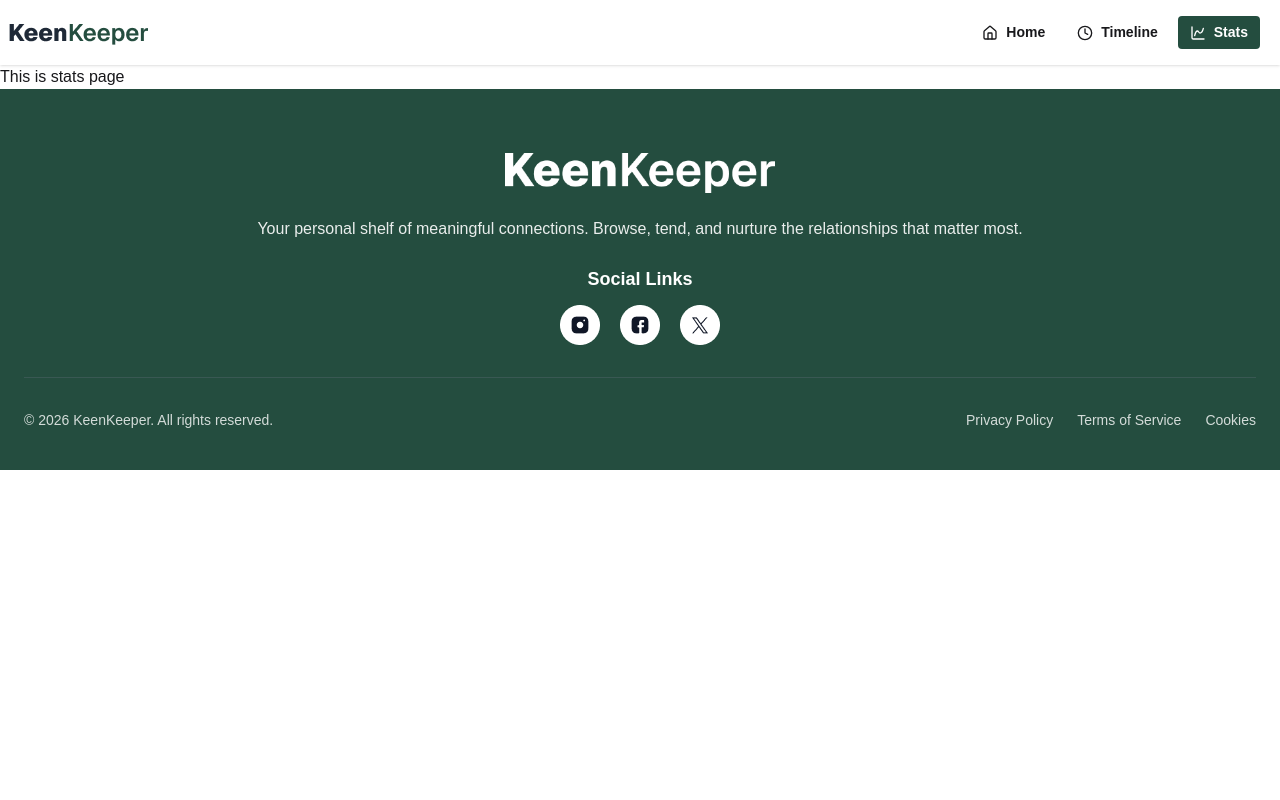
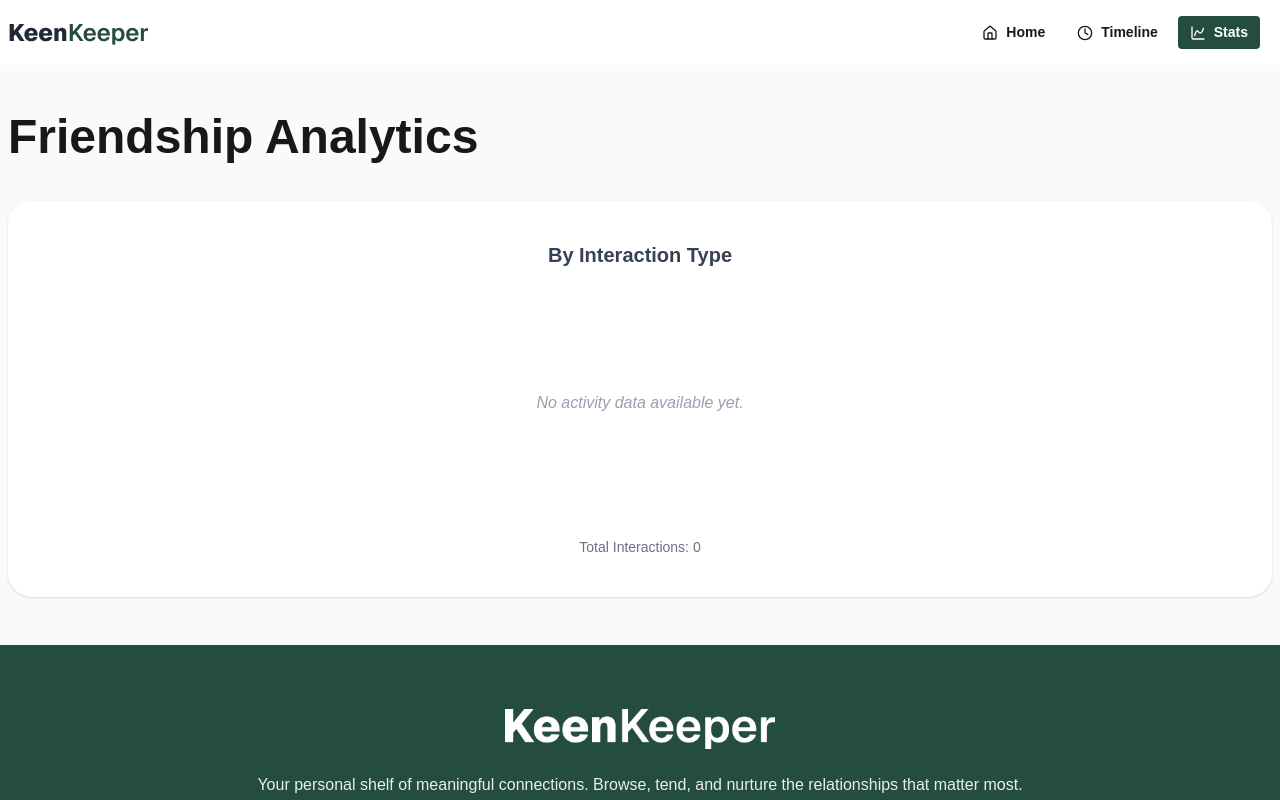
Before and after one commit to kabir31416/ph-assignment-seven, a React (Vite) app: page /stats in a window 1280 px wide. Shown: the top 800 px of the page. Built offline with nearby package versions, Linux system fonts and the light colour scheme.

Commit message:
Stats page added with pie chart

```diff
--- a/package.json
+++ b/package.json
@@ -17,6 +17,7 @@
     "react-dom": "^19.2.4",
     "react-router": "^7.14.1",
     "react-toastify": "^11.0.5",
+    "recharts": "^3.8.1",
     "tailwindcss": "^4.2.2"
   },
   "devDependencies": {
--- a/src/components/HeroSection.jsx
+++ b/src/components/HeroSection.jsx
@@ -11,7 +11,7 @@ const HeroSection = () => {
                 <button className='btn text-white bg-[#244D3F] my-5'><Plus/> Add a Friend</button>
             </div>
 
-            <div className='flex items-center justify-center gap-8'>
+            <div className='flex items-center justify-center gap-8 sm: flex-col md:flex-row'>
                 <div className='card bg-base-100 card-xs shadow-sm flex flex-col items-center justify-center p-8 gap-4 w-full'>
                     <h1 className='text-4xl text-green-800 font-bold'>10</h1>
                     <p>Total Friends</p>
--- a/src/components/Navbar.jsx
+++ b/src/components/Navbar.jsx
@@ -33,15 +33,7 @@ const Navbar = () => {
                 <ul
                   tabIndex="-1"
                   className="menu menu-sm dropdown-content bg-base-100 rounded-box z-1 mt-3 w-52 p-2 shadow">
-                  <li><a>Item 1</a></li>
-                  <li>
-                    <a>Parent</a>
-                    <ul className="p-2">
-                      <li><a>Submenu 1</a></li>
-                      <li><a>Submenu 2</a></li>
-                    </ul>
-                  </li>
-                  <li><a>Item 3</a></li>
+                  {links}
                 </ul>
               </div>
               <img src={NavLogo} alt="" />
--- a/src/pages/StatsPage.jsx
+++ b/src/pages/StatsPage.jsx
@@ -1,9 +1,59 @@
-import React from 'react';
+import React, { useContext } from 'react';
+import { FriendsContext } from '../context/FriendsProvider';
+import { PieChart, Pie, Cell, ResponsiveContainer, Tooltip, Legend } from 'recharts';
 
 const StatsPage = () => {
+    const { history } = useContext(FriendsContext);
+
+    const chartData = [
+        { name: 'Call', value: history?.filter(h => h.type === 'Call').length || 0, color: '#3B82F6' },
+        { name: 'Text', value: history?.filter(h => h.type === 'Text').length || 0, color: '#10B981' },
+        { name: 'Video', value: history?.filter(h => h.type === 'Video').length || 0, color: '#A855F7' },
+    ];
+
+    const hasData = chartData.some(item => item.value > 0);
+
     return (
-        <div>
-            <h1>This is stats page</h1>
+        <div className='bg-[#F8FAFC] p-2'>
+
+            <div className='container mx-auto'>
+                <h1 className='font-bold text-3xl md:text-5xl my-10'>Friendship Analytics</h1>
+
+                <div className="p-10 flex flex-col items-center justify-center bg-white rounded-3xl shadow-sm mb-10">
+                    <h2 className="text-xl font-bold text-gray-700 mb-6">By Interaction Type</h2>
+
+                    <div className="w-full h-55">
+                        {hasData ? (
+                            <ResponsiveContainer width="100%" height="100%">
+                                <PieChart>
+                                    <Pie
+                                        data={chartData}
+                                        innerRadius="75%"
+                                        outerRadius="100%"
+                                        paddingAngle={10}
+                                        cornerRadius={10}
+                                        dataKey="value"
+                                    >
+                                        {chartData.map((entry, index) => (
+                                            <Cell key={`cell-${index}`} fill={entry.color} />
+                                        ))}
+                                    </Pie>
+                                    <Tooltip />
+                                    <Legend verticalAlign="bottom" align="center" />
+                                </PieChart>
+                            </ResponsiveContainer>
+                        ) : (
+                            <div className="flex items-center justify-center h-full text-gray-400 italic">
+                                No activity data available yet.
+                            </div>
+                        )}
+                    </div>
+
+                    <div className="mt-6 text-sm text-gray-500">
+                        Total Interactions: {history?.length || 0}
+                    </div>
+                </div>
+            </div>
         </div>
     );
 };
```
Also changed, not shown: 1 other file (tests, documents, lock files or other folders).
